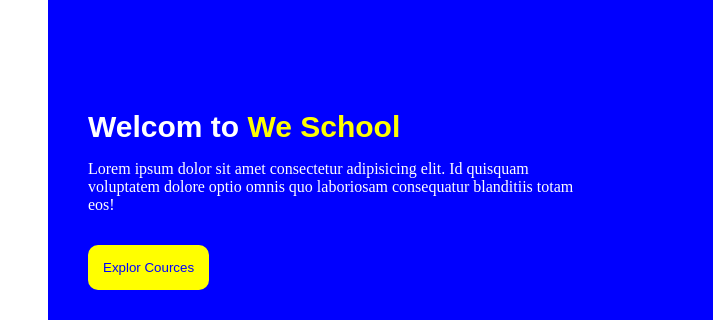
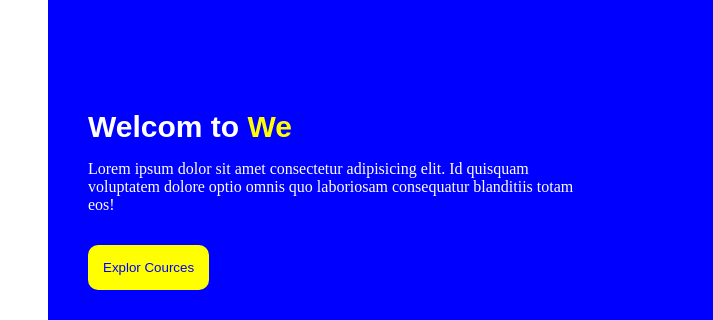
Before and after one commit to jasminalaa24033-cpu/we-page, a plain HTML site: page index.html in a window 1280 px wide. Shown: the part 190-510 px from the top of the page, 0-713 px from the left. Drawn offline with Linux system fonts and the light colour scheme.

Commit message:
Add files via upload

```diff
--- a/index.html
+++ b/index.html
@@ -22,7 +22,7 @@
        </nav>
        <div class="parent">
         <div class="content">
-        <h2>Welcom to<span> We School</span></h2>
+        <h2>Welcom to<span> We</span></h2>
         <p>Lorem ipsum dolor sit amet consectetur adipisicing elit. Id quisquam voluptatem dolore optio omnis quo laboriosam consequatur blanditiis totam eos!</p>
         <button>Explor Cources</button>
        </div>
```
